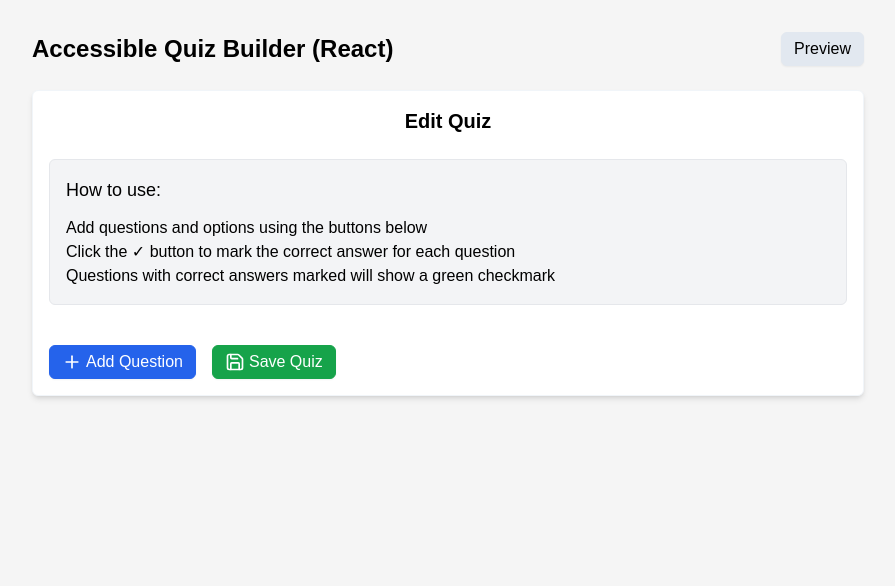
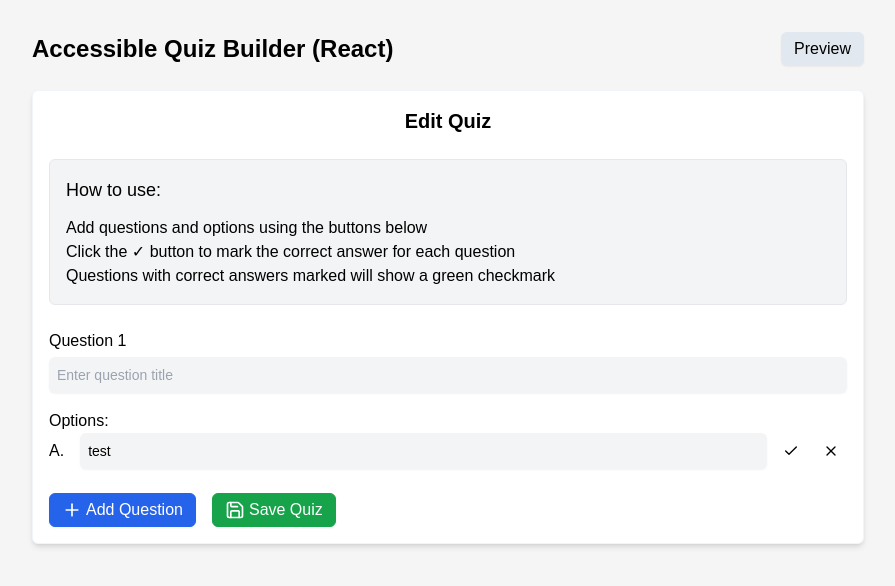
Before and after one commit to Kgaogel09/quiz-builder, a React (Vite) app: page / in a window 1280 px wide. Shown: the top 586 px of the page, without its empty margins (192-1087 px from the left). Built offline with nearby package versions, Linux system fonts and the light colour scheme.

Commit message:
feat(Editor): enhance question input with title and options, add check and cancel buttons

```diff
--- a/src/components/editor/Editor.tsx
+++ b/src/components/editor/Editor.tsx
@@ -1,4 +1,4 @@
-import { Plus, Save, TriangleAlert } from "lucide-react";
+import { Check, Plus, Save, TriangleAlert, X } from "lucide-react";
 import { Question } from "../../types/type";
 
 interface QuizEditorProps {
@@ -31,7 +31,7 @@ export default function Editor({
     <div className="flex flex-col gap-6 bg-white shadow-md border border-slate-100 rounded-md p-4">
       <h2 className="text-xl font-bold text-center">Edit Quiz</h2>
       <div className="flex flex-col gap-3 bg-gray-100 rounded-md p-4 border border-gray-200">
-        <h5 className="text-lg font-medium">How to use:</h5>
+        <h3 className="text-lg font-medium">How to use:</h3>
         <ul>
           <li>Add questions and options using the buttons below</li>
           <li>
@@ -58,6 +58,41 @@ export default function Editor({
             onSaveQuiz();
           }}
         >
+          <div className="flex mb-3">
+            <div className="grow">
+              <div className="mb-4">
+                <h5 className="font-medium mb-1">Question 1</h5>
+                <input
+                  type="text"
+                  name="questionTitle"
+                  id="questionTitle"
+                  placeholder="Enter question title"
+                  onChange={() => {}}
+                  className="text-sm shadow-sm border-gray-100 bg-gray-100 block w-full rounded-md p-2"
+                />
+              </div>
+              <div>
+                <h5 className="font-medium">Options:</h5>
+                <div className="flex items-center mb-2 gap-2">
+                  <span className="mr-2">{String.fromCharCode(65 + 0)}.</span>
+                  <input
+                    type="text"
+                    name="questionOption"
+                    id="questionOption"
+                    value={"test"}
+                    onChange={() => {}}
+                    className="text-sm shadow-sm border-gray-100 bg-gray-100 block w-full rounded-md p-2"
+                  />
+                  <button className="inline-flex items-center justify-center rounded-md p-2 hover:bg-gray-100 transition">
+                    <Check size={16} />
+                  </button>
+                  <button className="inline-flex items-center justify-center rounded-md p-2 hover:bg-gray-100 transition">
+                    <X size={16} />
+                  </button>
+                </div>
+              </div>
+            </div>
+          </div>
           <div className="flex gap-4 mt-4">
             <button
               type="button"
```
